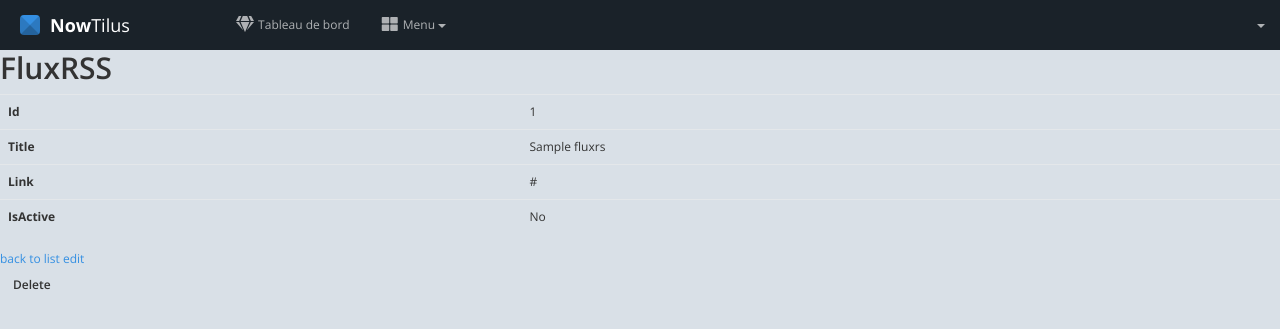
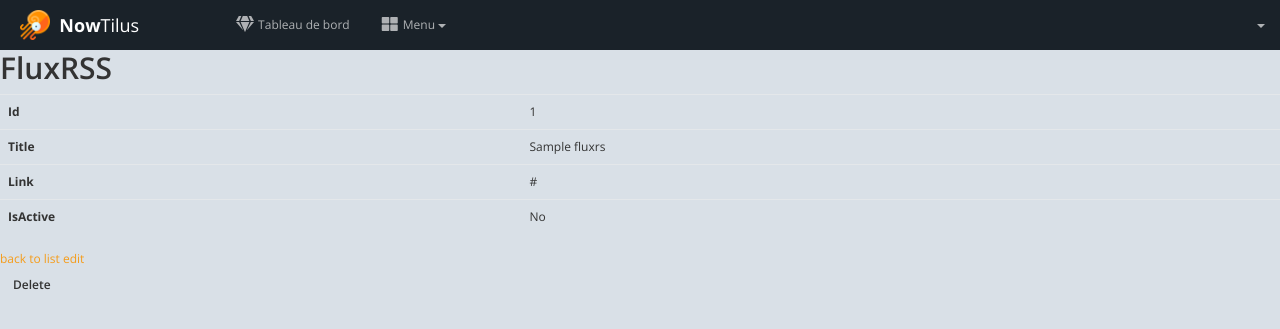
Before and after one commit to rampinflorian/Nowtilus, a Symfony app: template templates/flux_rss/show.html.twig in a window 1280 px wide. Shown: the top 329 px of the page. Run offline with Twig, Linux system fonts and the light colour scheme; the template is opened without the code that fills it: most values are stand-ins (such as "Sample title", 1, 10 or a date in 2020); some libraries are stand-ins or nearby versions.

Commit message:
AddICO+couleur
Signed-off-by: rampinflorian <contact@florianrampin.fr>

```diff
--- a/templates/base.html.twig
+++ b/templates/base.html.twig
@@ -9,11 +9,12 @@
 
     <!-- ================== BEGIN BASE CSS STYLE ================== -->
     <link href="https://fonts.googleapis.com/css?family=Open+Sans:300,400,600,700" rel="stylesheet"/>
+    <link rel="icon" href="{{ asset('assets/img/nowtilus.ico') }}"/>
 
     {% block head_css %}
         <link href="{{ asset('assets/css/default/app.min.css') }}" rel="stylesheet"/>
         <!-- BLUE -->
-        <link href="{{ asset('assets/css/default/theme/blue.min.css') }}" rel="stylesheet"/>
+        <link href="{{ asset('assets/css/default/theme/orange.min.css') }}" rel="stylesheet"/>
     {% endblock %}
 
     {% block stylesheets %}{% endblock %}
@@ -30,7 +31,7 @@
     <div id="header" class="header navbar-inverse">
         <!-- begin navbar-header -->
         <div class="navbar-header">
-            <a href="{{ path('dashboard') }}" class="navbar-brand"><span class="navbar-logo"></span> <b>Now</b>Tilus</a>
+            <a href="{{ path('dashboard') }}" class="navbar-brand"><img src="{{ asset('assets/img/nowtilus.ico') }}"> <b>&nbsp;&nbsp;Now</b>Tilus</a>
             <button type="button" class="navbar-toggle" data-click="sidebar-toggled">
                 <span class="icon-bar"></span>
                 <span class="icon-bar"></span>
```
Also changed, not shown: public/assets/img/nowtilus.ico (added).
